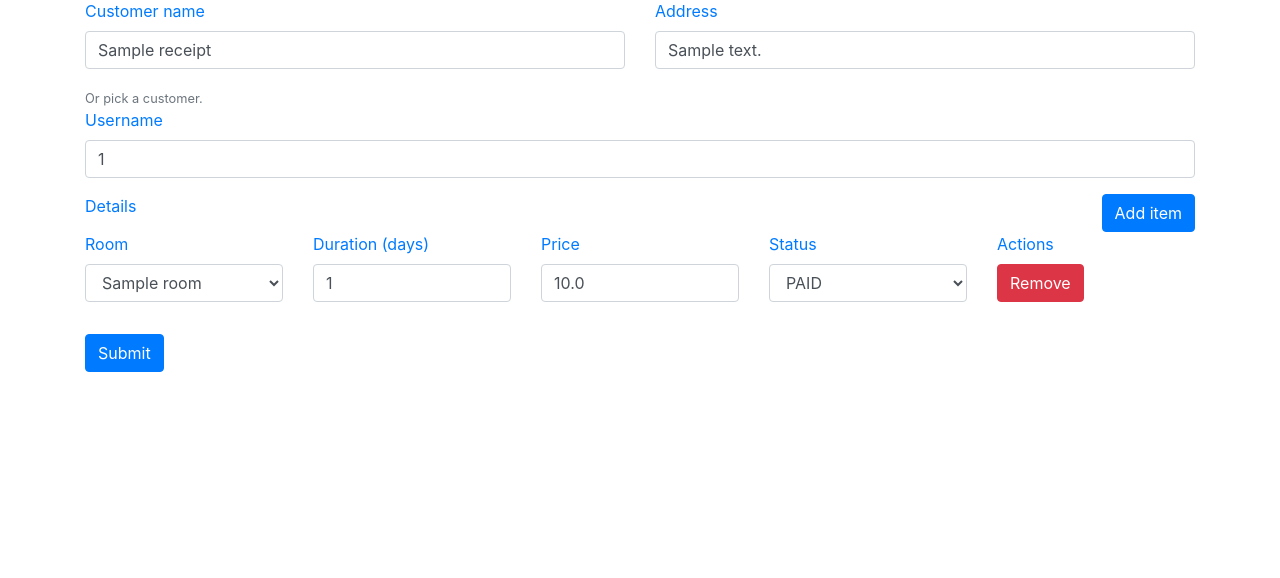
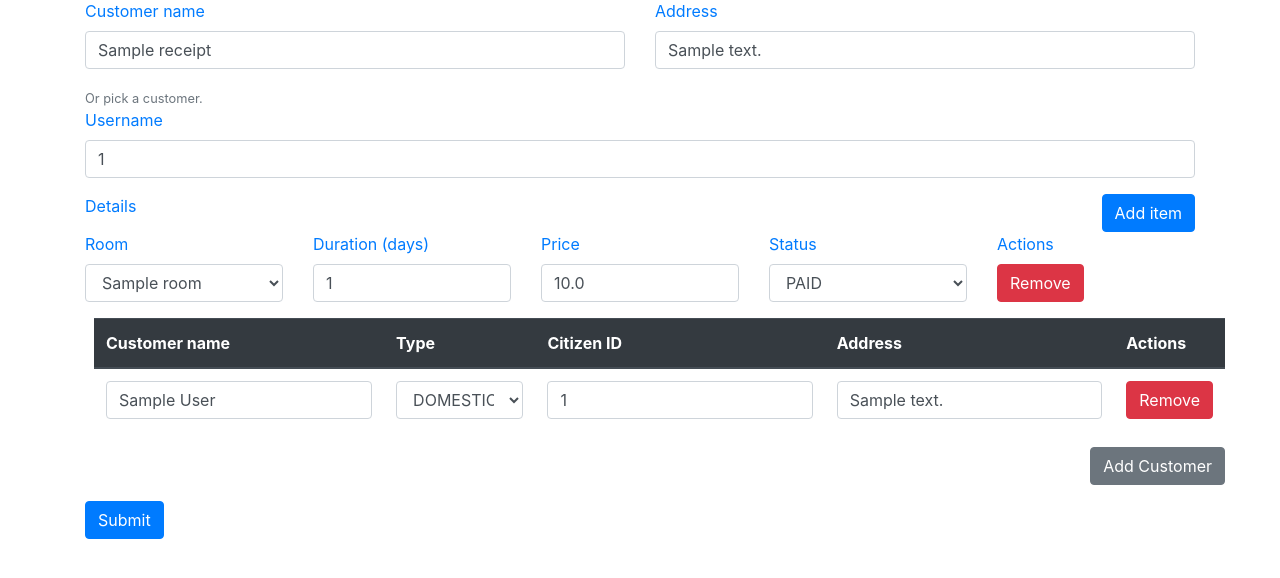
Before and after one commit to school-ngochuy-ou/ITEC4409, a Flask app: page /receipt/1 in a window 1280 px wide. Shown: the part 113-691 px from the top of the page. Run offline with Flask 2, Linux system fonts and the light colour scheme; a user stored in the database is signed in; tables that the repository leaves empty hold one stand-in row (values such as "Sample post"); parts of the project's set-up code (start-up, migrations or seed data) failed here and were passed over.

Commit message:
Edit receipt customer details

```diff
--- a/app/DAO.py
+++ b/app/DAO.py
@@ -1,4 +1,4 @@
-from app.models import User, Room, Category, Receipt, ReceiptDetail
+from app.models import User, Room, Category, Receipt, ReceiptDetail, ReceiptCustomersDetail
 from app import db
 
 
@@ -76,3 +76,23 @@ def save_receipt(receipt):
 	db.session.commit()
 
 	return receipt
+
+
+def save_receipt_detail(detail):
+	db.session.add(detail)
+	db.session.commit()
+
+	return detail
+
+
+def save_receipt_customers_detail(detail):
+	db.session.add(detail)
+	db.session.commit()
+
+	return detail
+
+
+def delete_receipt_customers_detail(receipt_id):
+
+	return ReceiptCustomersDetail.query.filter(ReceiptCustomersDetail.receipt_detail_receipt_id == receipt_id)\
+		.delete()
--- a/app/main.py
+++ b/app/main.py
@@ -2,9 +2,10 @@ from app import app, mail, db
 from app.admin import *
 from app.user import *
 from app.DAO import get_rooms as dao_get_rooms, get_room as dao_get_room, get_categories, get_category, save_room,\
-    get_receipts, count_user, save_receipt, get_receipt, get_receipt_details, get_receipts_by_user
+    get_receipts, count_user, save_receipt, get_receipt, get_receipt_details, get_receipts_by_user,\
+    save_receipt_detail, save_receipt_customers_detail, delete_receipt_customers_detail
 from app.models import RoomStatus, get_roles_as_dict, Receipt, ReceiptDetail, PaymentStatus,\
-    get_payment_status_as_dict, CustomerType
+    get_payment_status_as_dict, CustomerType, ReceiptCustomersDetail
 from flask import redirect, jsonify
 
 
@@ -106,8 +107,25 @@ def create_receipt():
             item["status"] = PaymentStatus[status]
 
         new_item = ReceiptDetail(item)
+        save_receipt_detail(new_item)
+        customers_detail = item["customers_detail"]
+
+        if len(customers_detail) < 1 or len(customers_detail) > 3:
+            return 'Customers detail in a room can not be empty', 400
+
+        cds = []
+
+        for cd in customers_detail:
+            new_customers_detail = ReceiptCustomersDetail(cd)
+            new_customers_detail.receipt_detail_receipt_id = new_item.receipt_id
+            new_customers_detail.receipt_detail_room_id = new_item.room_id
+            save_receipt_customers_detail(new_customers_detail)
+            cds.append(new_customers_detail)
+
+        new_item.customers_detail = cds
+        new_item.update_stats()
+        details.append(new_item)
         receipt_total += new_item.total
-        details.append(new_item)
 
     new_receipt.details = details
     new_receipt.total = receipt_total
@@ -148,7 +166,8 @@ def receipt_details(receipt_id):
 
         return render_template("/receipt_details.html", roles=get_roles_as_dict(), receipt=receipt,
                                rooms=dao_get_rooms(), payment_status=get_payment_status_as_dict(),
-                               read_only=current_user.role == UserRole.CUSTOMER)
+                               read_only=current_user.role == UserRole.CUSTOMER,
+                               customer_types=[CustomerType.DOMESTIC, CustomerType.FOREIGN])
 
     data = request.get_json()
     user_id = data.get("username")
@@ -172,10 +191,10 @@ def receipt_details(receipt_id):
 
     details = []
     receipt_total = 0.0
+    delete_receipt_customers_detail(receipt.id)
 
     for item in items:
         item["receipt_id"] = receipt_id
-
         status = item["status"]
 
         if status is None or len(status) == 0:
@@ -193,8 +212,25 @@ def receipt_details(receipt_id):
         else:
             new_item = ReceiptDetail(item)
 
+        save_receipt_detail(new_item)
+        customers_detail = item["customers_detail"]
+
+        if len(customers_detail) < 1 or len(customers_detail) > 3:
+            return 'Customers detail in a room can not be empty', 400
+
+        cds = []
+
+        for cd in customers_detail:
+            new_customers_detail = ReceiptCustomersDetail(cd)
+            new_customers_detail.receipt_detail_receipt_id = new_item.receipt_id
+            new_customers_detail.receipt_detail_room_id = new_item.room_id
+            save_receipt_customers_detail(new_customers_detail)
+            cds.append(new_customers_detail)
+
+        new_item.customers_detail = cds
+        new_item.update_stats()
+        details.append(new_item)
         receipt_total += new_item.total
-        details.append(new_item)
 
     receipt.details = details
     receipt.total = receipt_total
--- a/app/static/js/main.js
+++ b/app/static/js/main.js
@@ -136,6 +136,7 @@ function onRDRemoveBtnClick(id) {
 function checkRDForm() {
     let form = document.getElementById("rd-form");
     let rooms = document.querySelectorAll("[name='rd-item']");
+    let flag = true;
 
     rooms = Array.from(rooms).map(e => {
         id = e.querySelector("select[id='rd-room-id']").value;
@@ -145,16 +146,25 @@ function checkRDForm() {
 
         if (isEmpty([id, duration, price])) {
             document.getElementById("rd-items-msg").innerText = "Receipt details can not contain empty information";
+            flag = false;
 
             return { };
         }
 
         document.getElementById("rd-items-msg").innerText = "";
 
+        let cdResult = checkCustomersDetail(parseInt(e.getAttribute('data-id')));
+
+        if (!cdResult.result) {
+            flag = false;
+            return { };
+        }
+
         return {
             room_id: id,
             days: duration,
-            price, status
+            price, status,
+            customers_detail: cdResult.customers_detail
         };
     }).filter(ele => !(Object.keys(ele).length === 0 && ele.constructor === Object));
 
@@ -187,12 +197,50 @@ function checkRDForm() {
     document.getElementById('username-input-msg').innerText = "";
 
     return {
-        result: true,
+        result: flag,
         username,
         customer_name: customerName,
         address,
         rooms
     };
+}
+
+function checkCustomersDetail(cDId) {
+    let root = document.querySelector(`div[name='rd-item'][data-id='${cDId}']`);
+    let containers = root.querySelectorAll(`tr[name="cd-item-container"]`);
+    let flag = true;
+    let customersDetail = Array.from(containers).map(ele => {
+        let customerName = ele.querySelector('input[name="cd-customer-name"]').value;
+        let type = ele.querySelector('select[name="cd-customer-type"]').value;
+        let citizenId = ele.querySelector('input[name="cd-citizen-id"]').value;
+        let address = ele.querySelector('input[name="cd-address"]').value;
+
+        if (isEmpty([customerName, type])) {
+            alert("Customers name and Customer type information in a room can not be empty");
+            flag = false;
+
+            return {};
+        }
+
+        return {
+            result: flag,
+            name: customerName,
+            type,
+            citizen_id: citizenId,
+            address
+        };
+    })
+    .filter(ele => !(Object.keys(ele).length === 0 && ele.constructor === Object));
+
+    if (customersDetail.length <= 0) {
+        alert("Customers detail information can not be empty");
+        flag = false;
+    }
+
+    return {
+        result: flag,
+        customers_detail: customersDetail
+    }
 }
 
 async function onRDSubmit() {
--- a/app/templates/receipt_details.html
+++ b/app/templates/receipt_details.html
@@ -108,8 +108,8 @@
                             type="button" onclick="onAddItemClick()">Add item</button>
                         </div>
                     </div>
-                    {% for detail in receipt.details %}
-                    <div id="receipt-items-container">
+                        <div id="receipt-items-container">
+                        {% for detail in receipt.details %}
                         <div class="row" name="rd-item" data-id="{{ loop.index - 1 }}">
                             <div class="col">
                                 <div class="form-group">
@@ -160,9 +160,65 @@
                                     onclick="onRDRemoveBtnClick({{ loop.index - 1 }})">Remove</button>
                                 </div>
                             </div>
+                            <div class="row ml-4" name="cd-container" data-id="{{ loop.index - 1 }}">
+                                <table class="table">
+                                    <thead class="thead-dark">
+                                        <th scope="col">Customer name</th>
+                                        <th scope="col">Type</th>
+                                        <th scope="col">Citizen ID</th>
+                                        <th scope="col">Address</th>
+                                        <th scope="col">Actions</th>
+                                    </thead>
+                                    <tbody>
+                                    {% set rowloop = loop %}
+                                    {% for cd in detail.customers_details %}
+                                        <tr name="cd-item-container" data-id="{{ loop.index - 1 }}">
+                                            <td>
+                                                <input type="text" class="form-control" placeholder="Customer name"
+                                                       name="cd-customer-name" required="required"
+                                                    value="{{ cd.name }}">
+                                            </td>
+                                            <td>
+                                                <select name="cd-customer-type" required="required"
+                                                        class="form-control">
+                                                    {% for type in customer_types %}
+                                                        <option value="{{ type.value }}"
+                                                        {% if type.value == cd.type.value %} selected {% endif %}>
+                                                            {{ type.value }}
+                                                        </option>
+                                                    {% endfor %}
+                                                </select>
+                                            </td>
+                                            <td>
+                                                <input type="text" class="form-control" placeholder="Citizen ID"
+                                                       name="cd-citizen-id" required="required"
+                                                value="{{ cd.citizen_id }}">
+                                            </td>
+                                            <td>
+                                                <input type="text" class="form-control" placeholder="Address"
+                                                       name="cd-address" required="required"
+                                                value="{{ cd.address }}">
+                                            </td>
+                                            <td>
+                                                <button type="button" name="cd-item-remove-btn"
+                                                        class="btn btn-danger" onclick="onCDItemRemoveBtn({{ rowloop.index - 1}}, {{ loop.index - 1 }})"
+                                                >Remove</button>
+                                            </td>
+                                        </tr>
+                                    {% endfor %}
+                                    </tbody>
+                                </table>
+                                {% if detail.customers_details|length < 3 %}
+                                    <div class="w-100 text-right">
+                                        <button type="button" name="cd-add-btn"
+                                                class="btn btn-secondary"
+                                                onclick="onCDAddBtnClick({{ loop.index - 1 }})">Add Customer</button>
+                                    </div>
+                                {% endif %}
+                            </div>
                         </div>
+                        {% endfor %}
                     </div>
-                    {% endfor %}
                 </div>
                 <button class="btn btn-primary" type="button"
                         onclick="onRDEditSubmit()">Submit</button>
--- a/app/templates/receipts.html
+++ b/app/templates/receipts.html
@@ -7,7 +7,7 @@
         <div class="text-right my-2">
             <a href="{{ url_for('obtain_receipts', state='new') }}">
                 <button class="btn btn-primary">New</button>
-            </a>payment_status
+            </a>
         </div>
         <table class="table">
             <thead>
```
Also changed, not shown: app/models.py (+12 -0 lines). Lines whose indentation alone changed are shown as unchanged.
